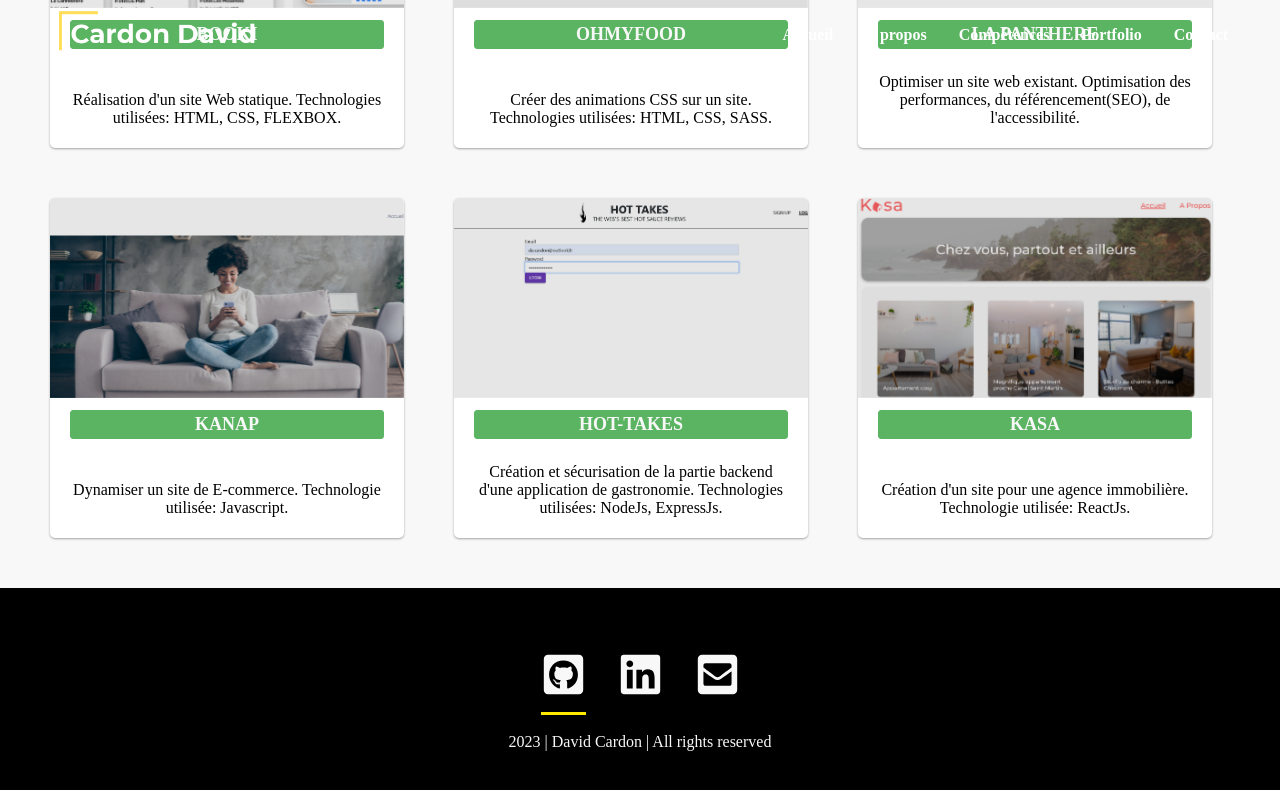
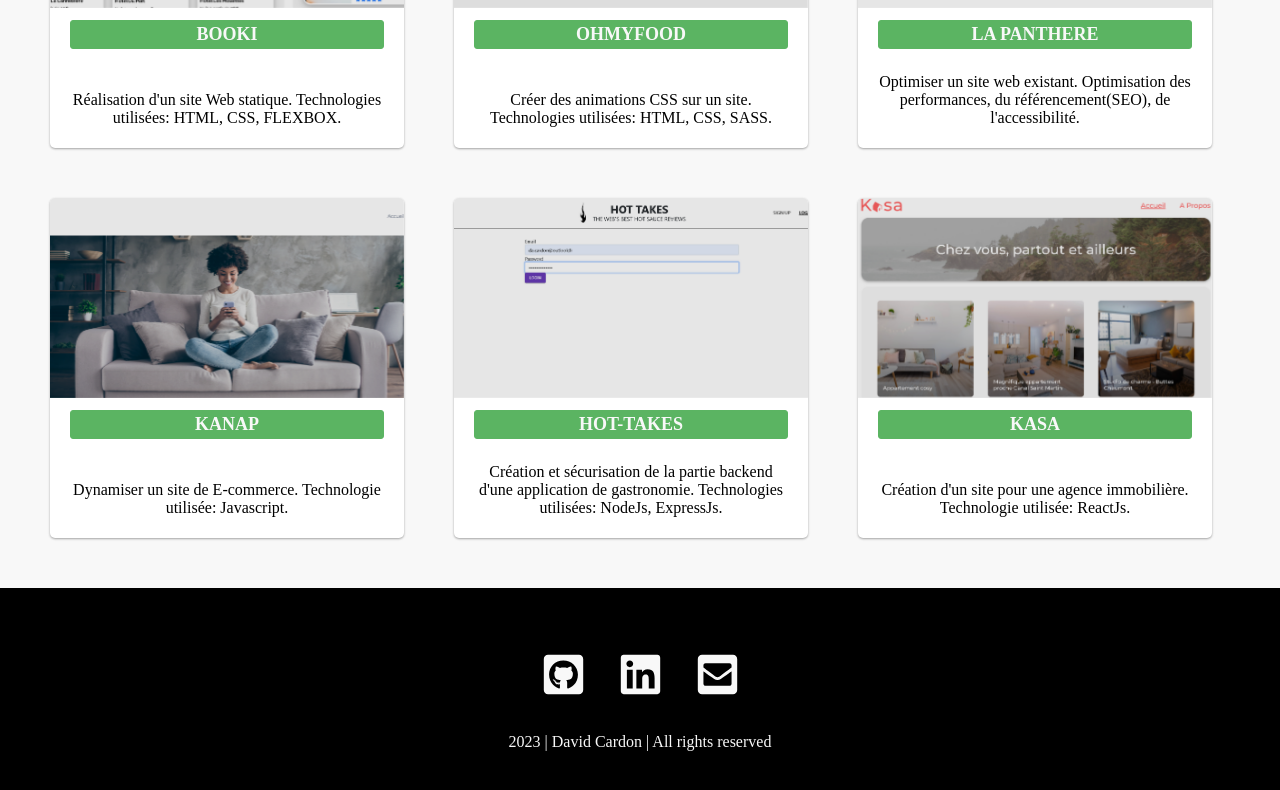
Before and after one commit to davidotch/portfolio, a React (Create React App) app: page / in a window 1280 px wide. In both pictures the pointer is over the link 563 px from the left and 3818 px from the top of the page. Shown: the part 3127-3917 px from the top of the page. Built offline with nearby package versions, Linux system fonts and the light colour scheme; a web font is replaced by a local one.

Commit message:
fix hover li a

```diff
--- a/src/sass/components/_footer.scss
+++ b/src/sass/components/_footer.scss
@@ -17,9 +17,11 @@
     }
     &_container li a {
         color: #f8f8f8;
+        transition: 0.4s ease-out;
         &:hover {
             padding-bottom: 12px;
-            border-bottom: 3px solid $color-secondary;
+            transform: scale(1.1);
+            // border-bottom: 3px solid $color-secondary;
         }
     }
     &_bottom {
```
